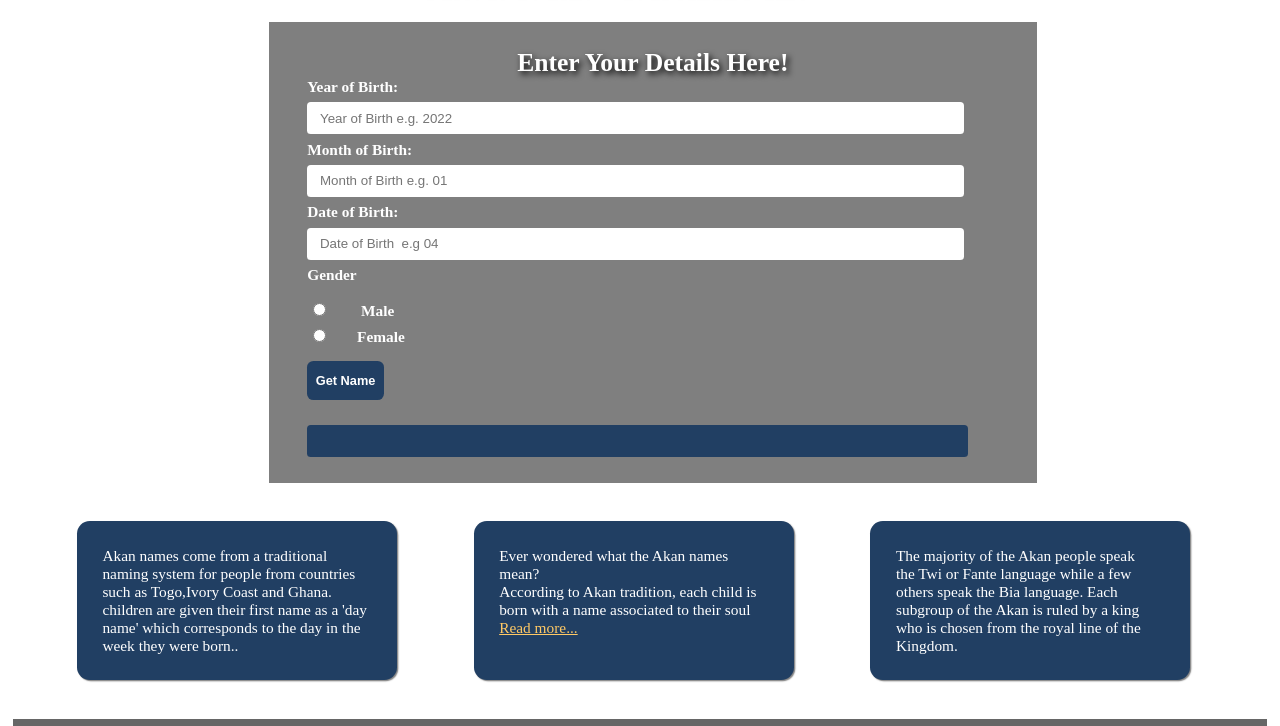
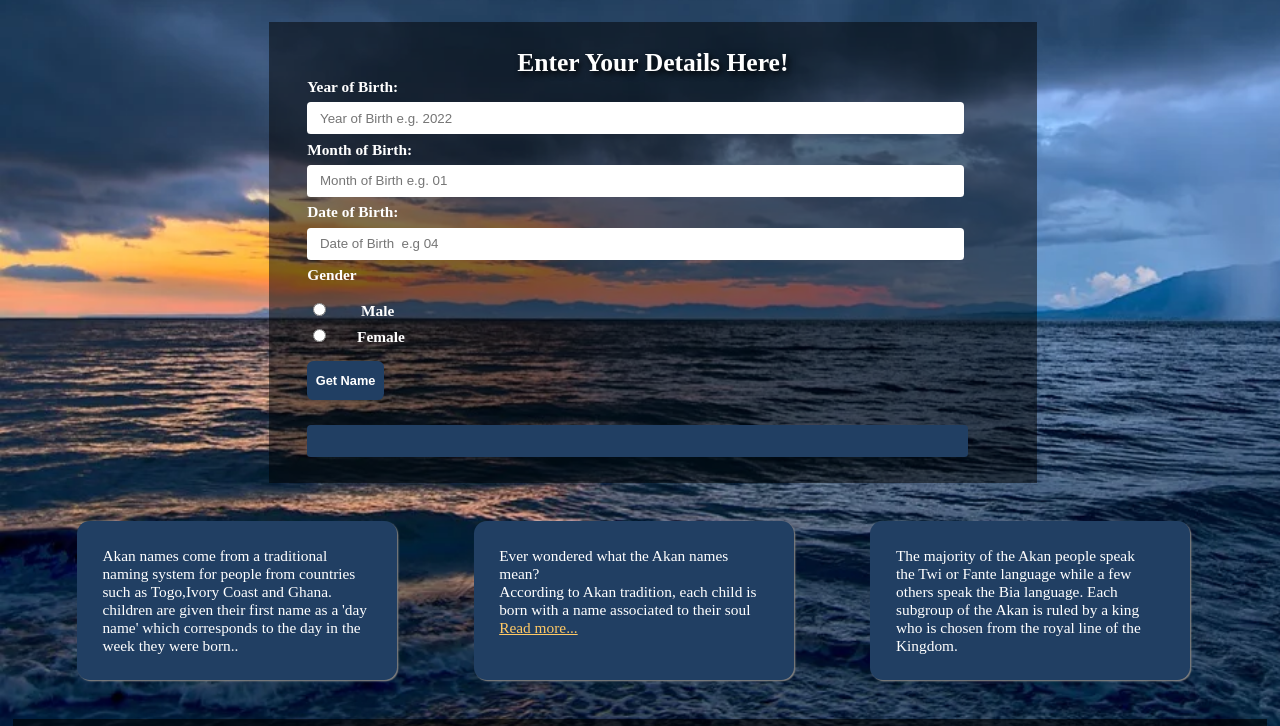
Before and after one commit to AjedidahMwanzia/Akan, a plain HTML site: page index.html in a window 1280 px wide. Shown: the part 118-844 px from the top of the page. Drawn offline with Linux system fonts and the light colour scheme.

Commit message:
add image

```diff
--- a/css/style.css
+++ b/css/style.css
@@ -4,7 +4,7 @@
     margin: 0%;
 }
 body{
-    background-image: url(images/storm.webp);
+    background-image: url(/images/storm.webp);
     background-repeat: no-repeat;
     background-size: cover;
     font-family: 'Times New Roman', Times, serif;
```
